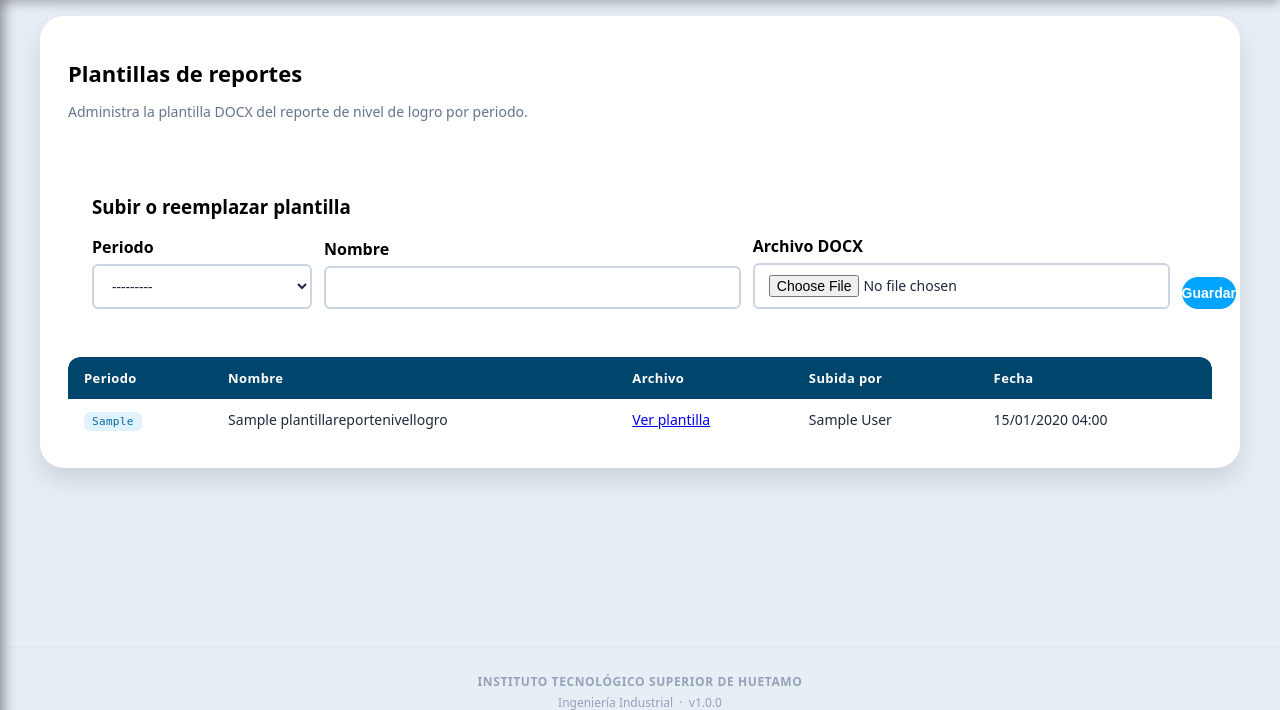
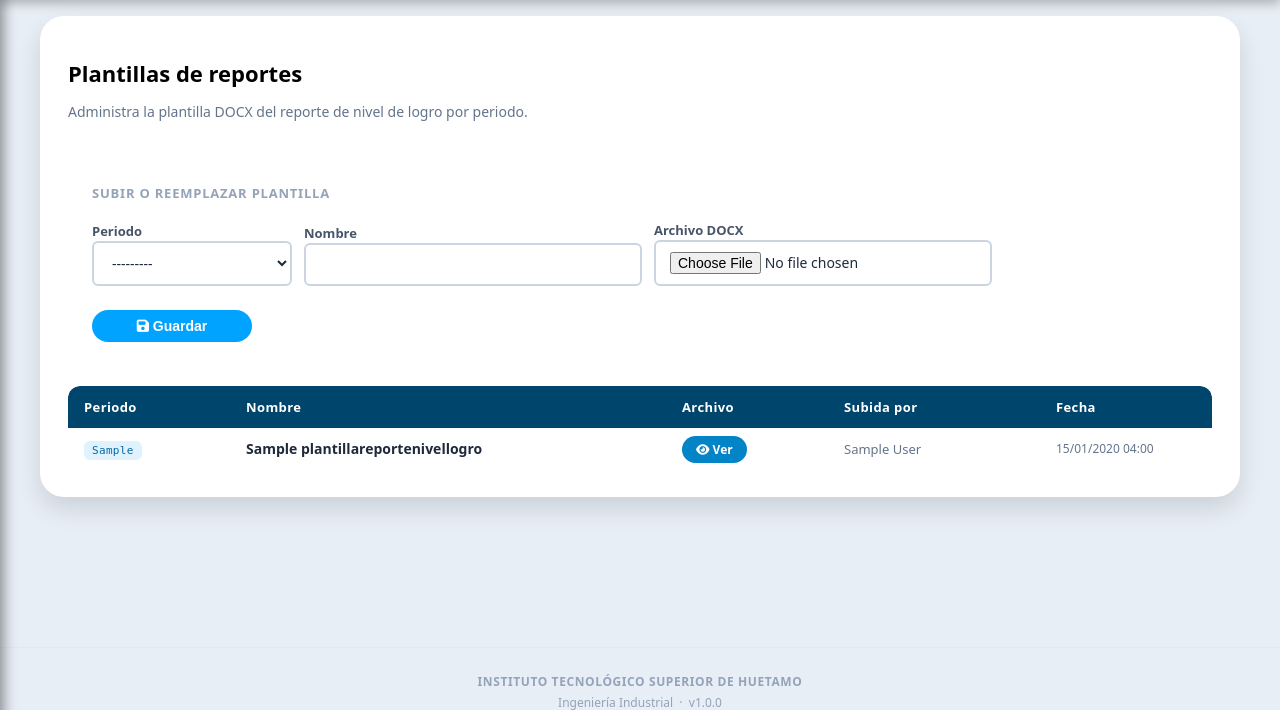
Before and after one commit to Pato1YT/PlataformaCACEI, a Django app: page /configuracion/plantillas-reportes/ in a window 1280 px wide. Shown: the part 64-774 px from the top of the page. Run offline with Django 4.2, Linux system fonts and the light colour scheme; a user stored in the database is signed in; tables that the repository leaves empty hold one stand-in row (values such as "Sample post"); parts of the project's set-up code (start-up, migrations or seed data) failed here and were passed over.

Commit message:
Se mejoraron los estilos en el apartado de plantillas de reportes

```diff
--- a/core/templates/configuracion/plantillas_reporte_nivel_logro.html
+++ b/core/templates/configuracion/plantillas_reporte_nivel_logro.html
@@ -4,83 +4,87 @@
 
 {% block content %}
 <div class="dashboard">
+
     <div class="dashboard__header">
         <div>
             <h2 class="dashboard__title">Plantillas de reportes</h2>
-            <p class="dashboard__subtitle">
-                Administra la plantilla DOCX del reporte de nivel de logro por periodo.
-            </p>
+            <p class="dashboard__subtitle">Administra la plantilla DOCX del reporte de nivel de logro por periodo.</p>
         </div>
     </div>
 
-    <div class="table-wrapper" style="padding:24px; margin-bottom:24px;">
-        <h3 style="margin-bottom:16px;">Subir o reemplazar plantilla</h3>
+    <!-- Formulario subir plantilla -->
+    <div class="table-wrapper" style="padding:20px 24px; margin-bottom:24px;">
+        <p class="perfil-card__section-title" style="margin-bottom:16px;">Subir o reemplazar plantilla</p>
 
         <form method="post" enctype="multipart/form-data">
             {% csrf_token %}
 
-            <div style="display:grid; grid-template-columns: 220px 1fr 1fr auto; gap:12px; align-items:end;">
+            <div style="display:grid; grid-template-columns:200px 1fr 1fr; gap:12px; align-items:end; max-width:900px;">
                 <div>
-                    <label style="display:block; margin-bottom:6px; font-weight:600;">Periodo</label>
+                    <label class="perfil-card__label">Periodo</label>
                     {{ form.periodo }}
                 </div>
-
                 <div>
-                    <label style="display:block; margin-bottom:6px; font-weight:600;">Nombre</label>
+                    <label class="perfil-card__label">Nombre</label>
                     {{ form.nombre }}
                 </div>
-
                 <div>
-                    <label style="display:block; margin-bottom:6px; font-weight:600;">Archivo DOCX</label>
+                    <label class="perfil-card__label">Archivo DOCX</label>
                     {{ form.archivo }}
                 </div>
-
-                <button type="submit" class="course-card__button" style="max-width:180px;">
-                    Guardar
-                </button>
             </div>
 
             {% if form.non_field_errors %}
-                <div style="color:#dc2626; margin-top:12px;">
-                    {{ form.non_field_errors }}
-                </div>
+                <p class="perfil-card__error" style="margin-top:10px;">{{ form.non_field_errors|join:", " }}</p>
             {% endif %}
+
+            <div style="margin-top:16px;">
+                <button type="submit" class="course-card__button" style="max-width:160px;">
+                    <i class="fa-solid fa-floppy-disk"></i> Guardar
+                </button>
+            </div>
         </form>
     </div>
 
+    <!-- Tabla de plantillas -->
     <div class="table-wrapper">
         <table class="data-table">
             <thead>
                 <tr>
-                    <th>Periodo</th>
+                    <th style="width:130px;">Periodo</th>
                     <th>Nombre</th>
-                    <th>Archivo</th>
-                    <th>Subida por</th>
-                    <th>Fecha</th>
+                    <th style="width:130px;">Archivo</th>
+                    <th style="width:180px;">Subida por</th>
+                    <th style="width:140px;">Fecha</th>
                 </tr>
             </thead>
             <tbody>
                 {% for plantilla in plantillas %}
                 <tr>
                     <td><span class="course-card__code">{{ plantilla.periodo.codigo }}</span></td>
-                    <td>{{ plantilla.nombre }}</td>
+                    <td style="font-weight:600;">{{ plantilla.nombre }}</td>
                     <td>
-                        <a href="{{ plantilla.archivo.url }}" target="_blank">
-                            Ver plantilla
+                        <a href="{{ plantilla.archivo.url }}" target="_blank"
+                           class="data-table__btn"
+                           style="background-color:#0284c7; color:#fff; white-space:nowrap;">
+                            <i class="fa-solid fa-eye"></i> Ver
                         </a>
                     </td>
-                    <td>{{ plantilla.usuario.get_full_name|default:plantilla.usuario.username }}</td>
-                    <td>{{ plantilla.fecha_subida|date:"d/m/Y H:i" }}</td>
+                    <td style="font-size:13px; color:#64748b;">
+                        {{ plantilla.usuario.get_full_name|default:plantilla.usuario.username }}
+                    </td>
+                    <td style="font-size:12px; color:#64748b;">
+                        {{ plantilla.fecha_subida|date:"d/m/Y H:i" }}
+                    </td>
                 </tr>
                 {% empty %}
                 <tr>
-                    <td colspan="5" class="data-table__empty">
-                        No hay plantillas cargadas todavía.
-                    </td>
+                    <td colspan="5" class="data-table__empty">No hay plantillas cargadas todavía.</td>
                 </tr>
                 {% endfor %}
             </tbody>
         </table>
     </div>
+
 </div>
 {% endblock %}
--- a/core/templates/materias/lista_materias.html
+++ b/core/templates/materias/lista_materias.html
@@ -50,7 +50,7 @@
                     <td class="data-table__actions">
                         <a href="{% url 'core:gestionar_atributos_materia' materia.pk %}"
                             class="data-table__btn"
-                            style="background-color:#e0f2fe; color:#0369a1;">
+                            style="background-color:#fef3c7; color:#d97706;">
                             Atributos
                         </a>
                         <a href="{% url 'core:editar_materia' materia.pk %}" class="data-table__btn data-table__btn--edit">Editar</a>
```
